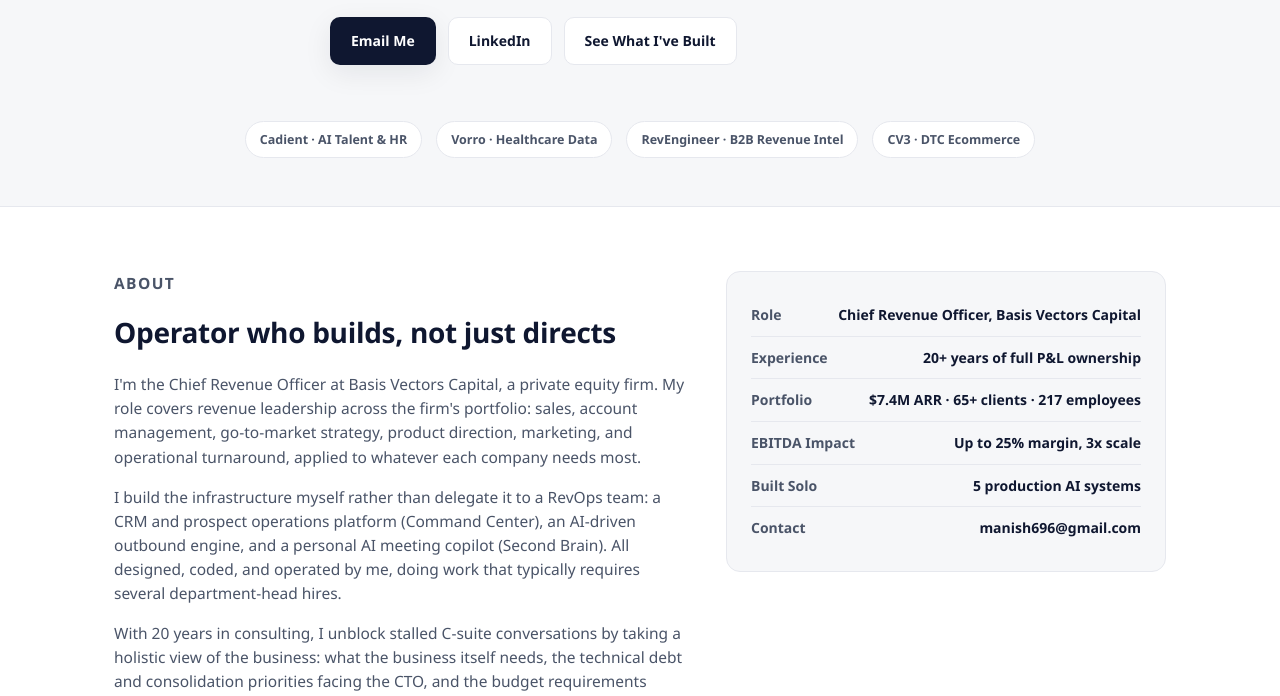
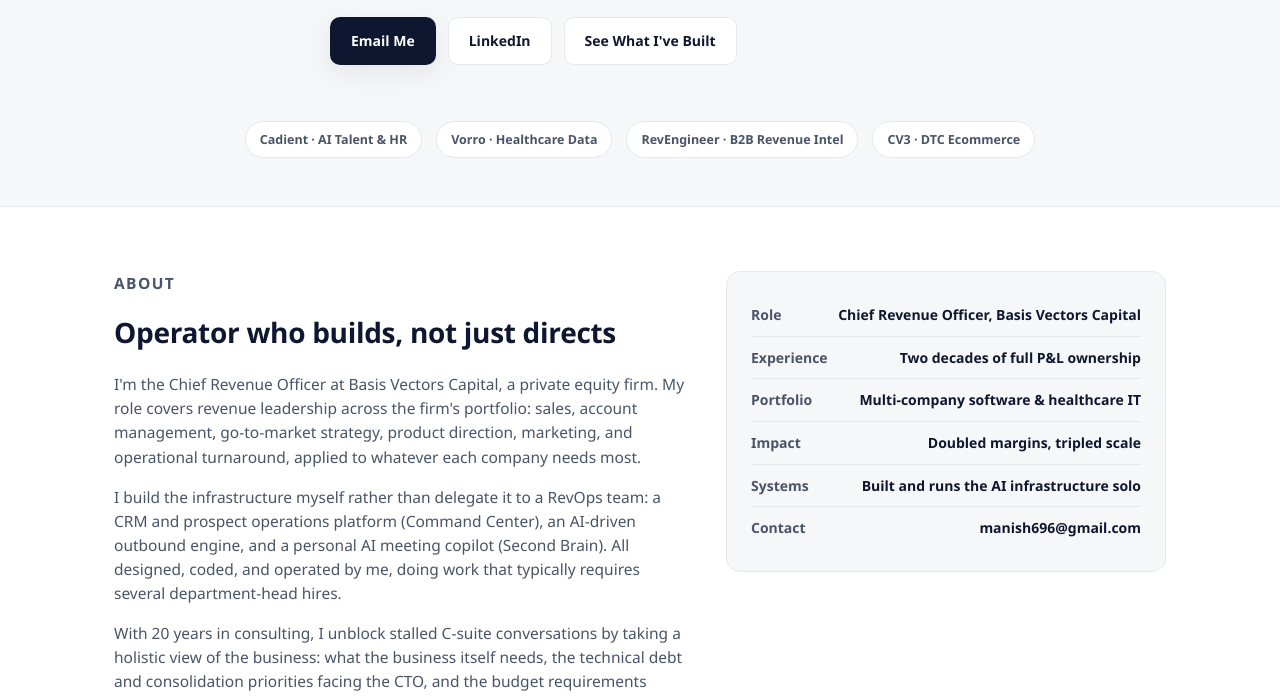
Before and after one commit to smart0109/manish-portfolio, a plain HTML site: page index.html in a window 1280 px wide. Shown: the part 462-1158 px from the top of the page. Drawn offline with Linux system fonts and the light colour scheme.

Commit message:
Deploy portfolio site

```diff
--- a/index.html
+++ b/index.html
@@ -328,10 +328,10 @@
       </div>
       <div class="about-fact-card">
         <div class="fact-row"><span class="fact-label">Role</span><span class="fact-value">Chief Revenue Officer, Basis Vectors Capital</span></div>
-        <div class="fact-row"><span class="fact-label">Experience</span><span class="fact-value">20+ years of full P&amp;L ownership</span></div>
-        <div class="fact-row"><span class="fact-label">Portfolio</span><span class="fact-value">$7.4M ARR · 65+ clients · 217 employees</span></div>
-        <div class="fact-row"><span class="fact-label">EBITDA Impact</span><span class="fact-value">Up to 25% margin, 3x scale</span></div>
-        <div class="fact-row"><span class="fact-label">Built Solo</span><span class="fact-value">5 production AI systems</span></div>
+        <div class="fact-row"><span class="fact-label">Experience</span><span class="fact-value">Two decades of full P&amp;L ownership</span></div>
+        <div class="fact-row"><span class="fact-label">Portfolio</span><span class="fact-value">Multi-company software &amp; healthcare IT</span></div>
+        <div class="fact-row"><span class="fact-label">Impact</span><span class="fact-value">Doubled margins, tripled scale</span></div>
+        <div class="fact-row"><span class="fact-label">Systems</span><span class="fact-value">Built and runs the AI infrastructure solo</span></div>
         <div class="fact-row"><span class="fact-label">Contact</span><span class="fact-value">manish696@gmail.com</span></div>
       </div>
     </div>
```
